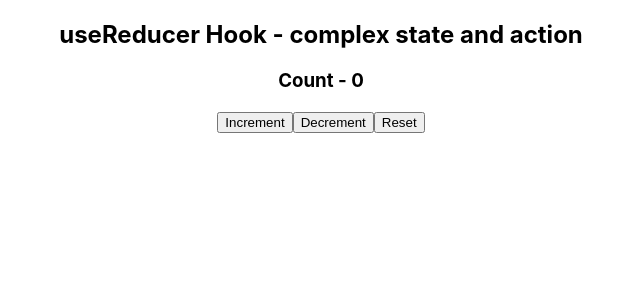
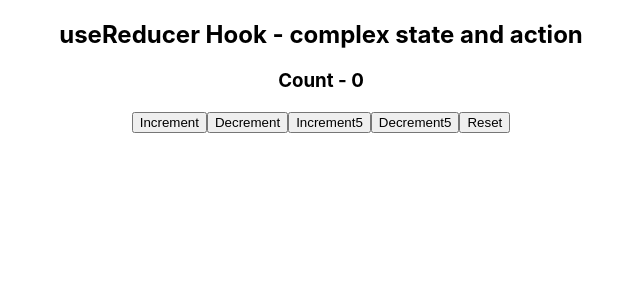
Before and after one commit to devmanoshri/redux-hook, a React (Create React App) app: page / in a window 1280 px wide. Shown: the top 300 px of the page, without its empty margins (319-959 px from the left). Built offline with nearby package versions, Linux system fonts and the light colour scheme.

Commit message:
useReducer Hook - complex state - update1

```diff
--- a/src/components/UseReducerHook2.js
+++ b/src/components/UseReducerHook2.js
@@ -6,9 +6,9 @@
 const reducer = (state, action) => {
   switch (action.type) {
     case "increment":
-      return { firstCounter: state.firstCounter + 1 };
+      return { firstCounter: state.firstCounter + action.value };
     case "decrement":
-      return { firstCounter: state.firstCounter - 1 };
+      return { firstCounter: state.firstCounter - action.value };
     case "reset":
       return initialState;
     default:
@@ -23,8 +23,18 @@
       <div>
         <h3>Count - {count.firstCounter}</h3>
       </div>
-      <button onClick={() => dispatch({ type: "increment" })}>Increment</button>
-      <button onClick={() => dispatch({ type: "decrement" })}>Decrement</button>
+      <button onClick={() => dispatch({ type: "increment", value: 1 })}>
+        Increment
+      </button>
+      <button onClick={() => dispatch({ type: "decrement", value: 1 })}>
+        Decrement
+      </button>
+      <button onClick={() => dispatch({ type: "increment", value: 5 })}>
+        Increment5
+      </button>
+      <button onClick={() => dispatch({ type: "decrement", value: 5 })}>
+        Decrement5
+      </button>
       <button onClick={() => dispatch({ type: "reset" })}>Reset</button>
     </div>
   );
```
